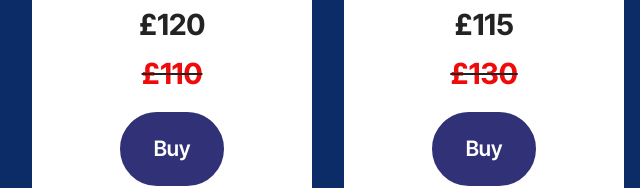
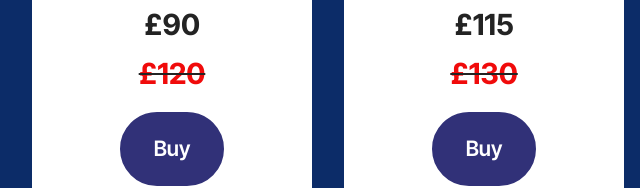
Before and after one commit to TharshiEY/www.sooriboutique.com, a plain HTML site: page index.html in a window 1280 px wide. Shown: the part 6662-6850 px from the top of the page, 0-640 px from the left. Drawn offline with Linux system fonts and the light colour scheme; files whose address does not match are found by name.

Commit message:
Update index.html

```diff
--- a/index.html
+++ b/index.html
@@ -520,9 +520,9 @@
 					<div class="item-content">
 						<h3><strong>Code :</strong> SRE10034</h3>
 						<h5 class="item-title mbr-fonts-style display-5">
-							<strong>£120</strong></h5>
+							<strong>£90</strong></h5>
 						<h5 class="item-title mbr-fonts-style text-color-red display-5">
-								<strike><strong class="dis-color">£110</strong></strike></h5>
+								<strike><strong class="dis-color">£120</strong></strike></h5>
 						<div class="mbr-section-btn item-footer"><a href="" class="btn item-btn btn-primary display-7">Buy</a></div>
 					</div>
 
```
